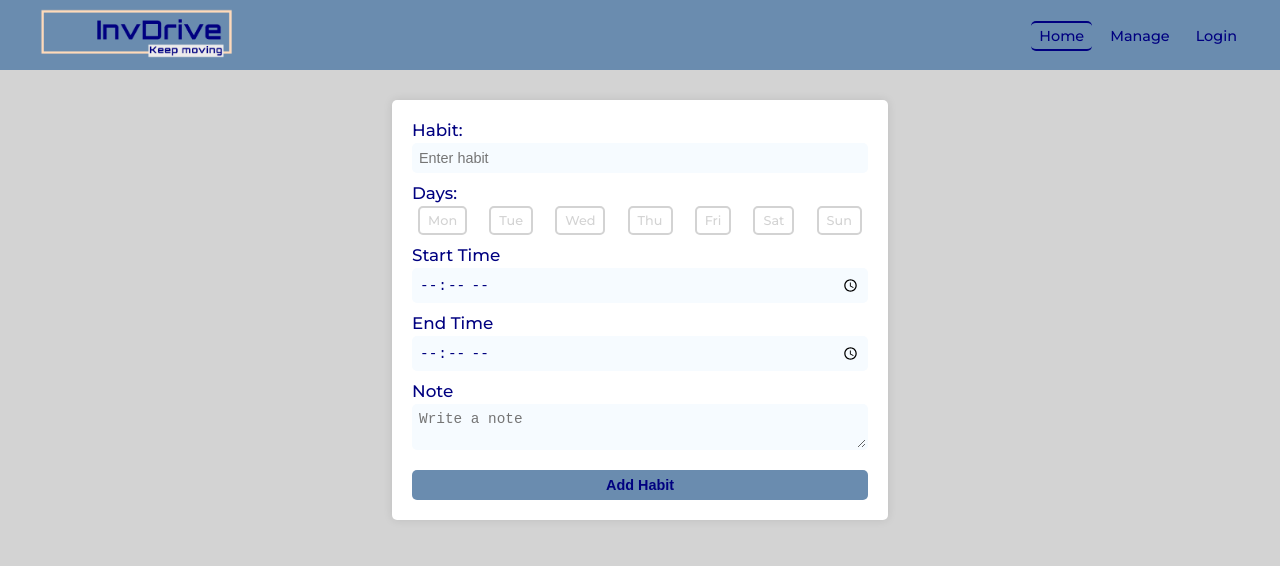
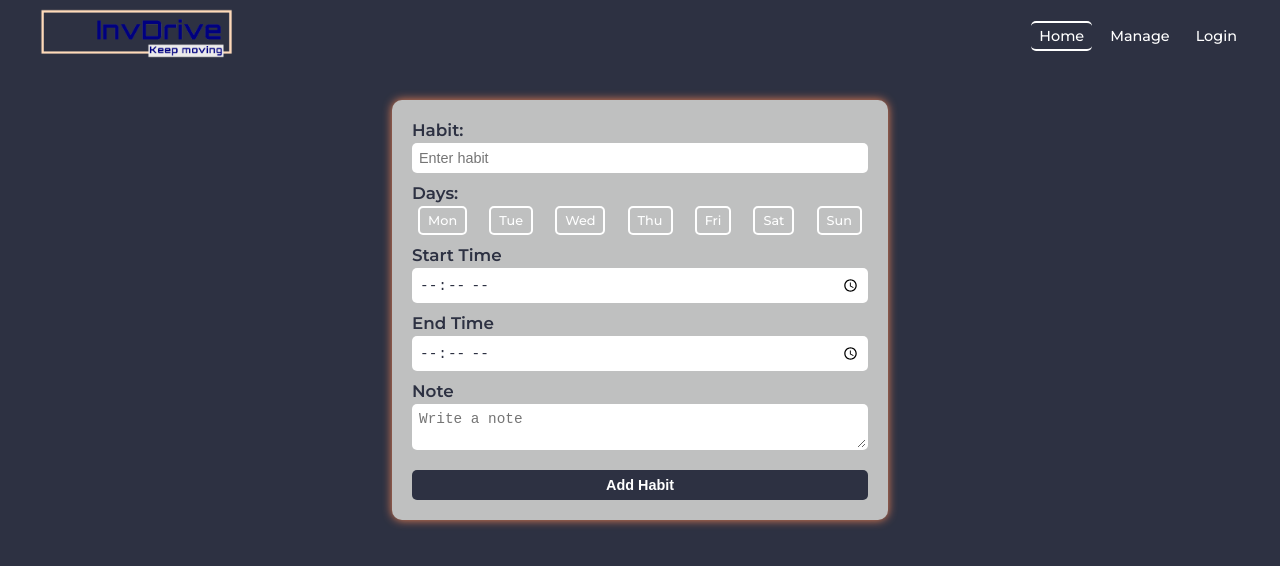
Before and after one commit to faruqonaayo/invdrive-app, a React (Vite) app: page / in a window 1280 px wide. Shown: the top 566 px of the page. Built offline with nearby package versions, Linux system fonts and the light colour scheme.

Commit message:
Change the app UI colors

```diff
--- a/src/components/Day/Day.jsx
+++ b/src/components/Day/Day.jsx
@@ -1,9 +1,9 @@
 import { useState } from "react";
 
 const selectedStyle = {
-  backgroundColor: "#ebf6ff",
-  color: "#000080",
-  border: "2px solid #ffdab9",
+  color : "#ef8354",
+  border: "2px solid #ef8354",
+  backgroundColor: "#cbd3e2",
 };
 
 export default function Day({ dayName, className, dispatch }) {
--- a/src/components/HabitForm/HabitForm.module.css
+++ b/src/components/HabitForm/HabitForm.module.css
@@ -1,10 +1,11 @@
 .habitForm {
-  background-color: #ffffff;
+  background-color: #bfc0c0;
   width: 90%;
+  max-width: 500px;
   padding: 20px;
   margin: 20px auto;
-  border-radius: 5px;
-    box-shadow: 0 0 10px rgba(0, 0, 0, 0.1);
+  border-radius: 10px;
+  box-shadow: 0 0 10px #ef8354;
 }
 
 .labelInput {
@@ -15,8 +16,8 @@
 
 .labelInput label {
   font-size: 1.05rem;
-  font-weight: 500;
-  color: #000080;
+  font-weight: 550;
+  color: #2d3142;
   margin-bottom: 3px;
 }
 
@@ -24,13 +25,12 @@
 .labelInput select,
 .labelInput textarea {
   padding: 5px;
-  border: 1px solid #000080;
   border-radius: 5px;
   font-size: 0.9rem;
   font-weight: 500;
-  color: #000080;
+  color: #2d3142;
   border: 2px solid transparent;
-  background-color: #f6fbff;
+  background-color: #ffffff;
   cursor: pointer;
   transition: all 0.3s ease-in-out;
 }
@@ -39,16 +39,16 @@
 .labelInput select:focus,
 .labelInput textarea:focus {
   outline: none;
-  border: 2px solid #ffdab9;
-  background-color: #ebf6ff;
+  border: 2px solid #ef8354;
+  background-color: #cbd3e2;
 }
 
 .labelInput input:hover,
 .labelInput select:hover,
 .labelInput textarea:hover {
   outline: none;
-  border: 2px solid #ffdab9;
-  background-color: #ebf6ff;
+  border: 2px solid #ef8354;
+  background-color: #cbd3e2;
 }
 
 .habitForm button {
@@ -58,15 +58,16 @@
   border-radius: 5px;
   font-size: 0.9rem;
   font-weight: 550;
-  color: #000080;
-  background-color: #6A8CAF;
+  color: #ffffff;
+  background-color: #2d3142;
   cursor: pointer;
   margin-top: 10px;
   transition: all 0.3s ease-in-out;
 }
 
 .habitForm button:hover {
-  background-color: #ffdab9;
+  background-color: #ef8354;
+  color: #2d3142;
 }
 
 .daysList {
@@ -78,24 +79,19 @@
 
 .daysList li {
   list-style: none;
-  border: 2px solid #d3d3d3;
-  color: #d3d3d3;
+  border: 2px solid #ffffff;
+  color: #ffffff;
   padding: 5px 8px;
   border-radius: 5px;
   font-size: 0.8rem;
-    font-weight: 450;
+  font-weight: 450;
   cursor: pointer;
   transition: all 0.3s ease-in-out;
 }
 
 .daysList li:hover {
-  background-color: #ffdab9;
-  color: #000080;
-}
-
-.daysList li.selected {
-  background-color: #ffdab9;
-  color: #000080;
+  border: 2px solid #ef8354;
+  background-color: #cbd3e2;
 }
 
 /* wider screen view */
--- a/src/components/Navigation/Navigation.module.css
+++ b/src/components/Navigation/Navigation.module.css
@@ -2,7 +2,7 @@
   display: flex;
   justify-content: space-between;
   align-items: center;
-  background-color: #6a8caf;
+  background-color: #2d3142;
   width: 100%;
   height: 70px;
   padding: 5px 20px;
@@ -22,7 +22,7 @@
   position: absolute;
   top: 70px;
   left: -100%;
-  background-color: #ffdab9;
+  background-color: #4f5d75;
   padding: 10px;
   transition: all 0.3s ease-in-out;
 }
@@ -41,15 +41,15 @@
   text-decoration: none;
   font-size: 0.9rem;
   font-weight: 500;
-  color: #000080;
+  color: #ffffff;
   padding: 4px 8px;
   border-radius: 5px;
   transition: all 0.3s ease-in-out;
 }
 
 .navOptions li a:hover {
-  border-top: 2px solid #000080;
-  border-bottom: 2px solid #000080;
+  border-top: 2px solid #ffffff;
+  border-bottom: 2px solid #ffffff;
 }
 
 /* toggle button */
@@ -62,7 +62,7 @@
   display: block;
   width: 30px;
   height: 4px;
-  background-color: #000080;
+  background-color: #ffffff;
   margin: 5px;
   border-radius: 3px;
   transition: all 0.3s ease-in-out;
--- a/src/index.css
+++ b/src/index.css
@@ -5,12 +5,12 @@
 }
 
 body {
-  background-color: #d3d3d3;
+  background-color: #2d3142;
   font-family: "Montserrat", serif;
   font-optical-sizing: auto;
 }
 
 .active {
-  border-top: 2px solid #000080;
-  border-bottom: 2px solid #000080;
+  border-top: 2px solid #ffffff;
+  border-bottom: 2px solid #ffffff;
 }
```
